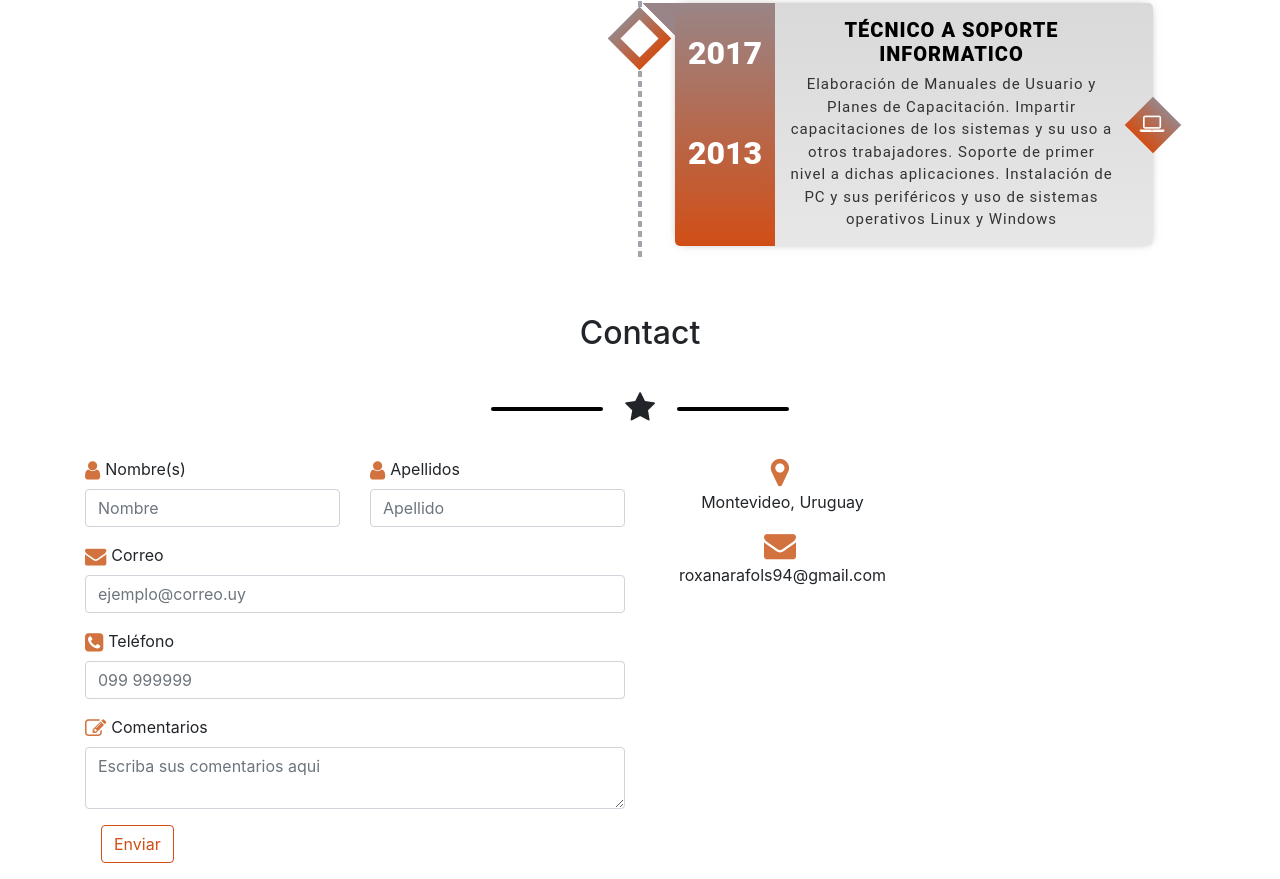
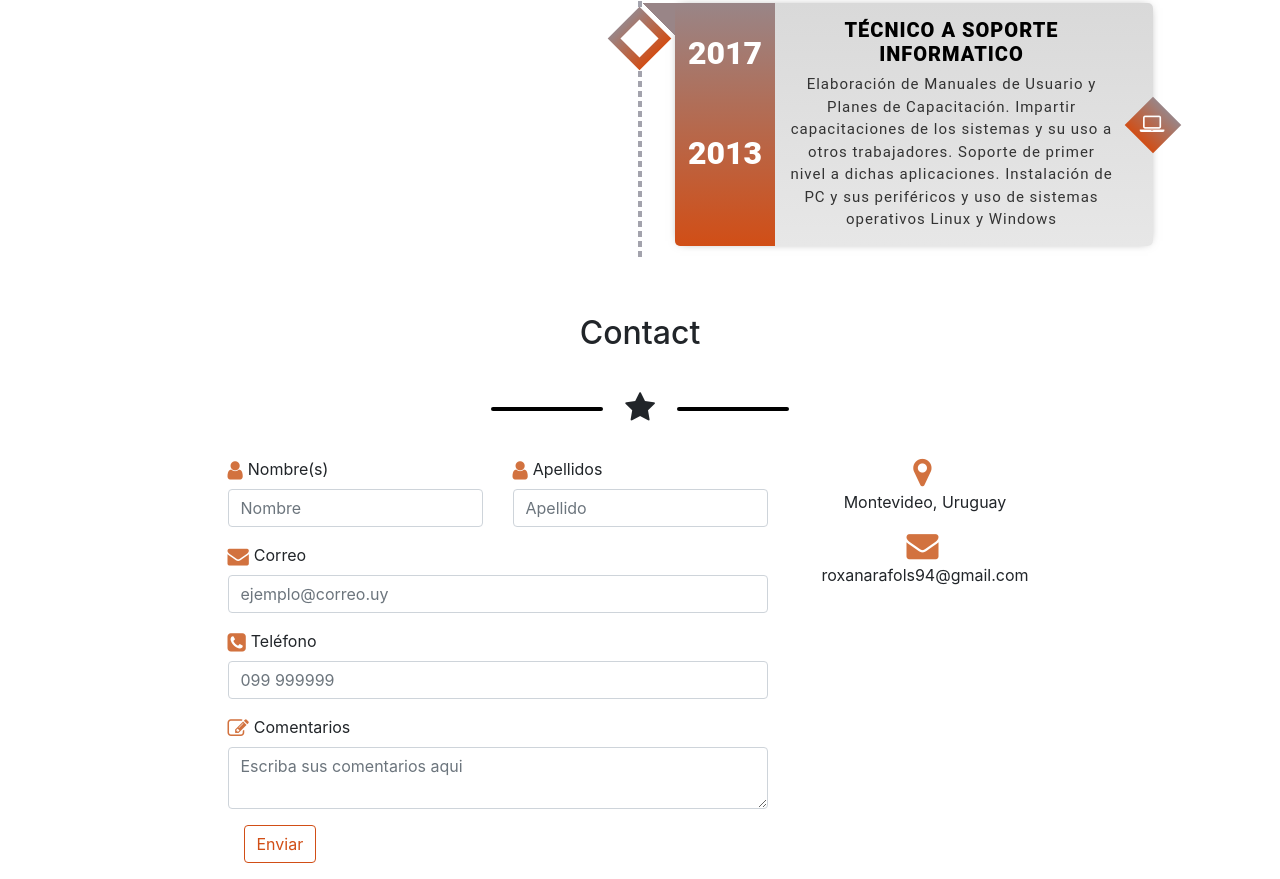
Before and after one commit to RRMoreno/portfolio, a website: page index.html in a window 1280 px wide. Shown: the part 2212-3091 px from the top of the page. Drawn offline with nearby package versions, Linux system fonts and the light colour scheme.

Commit message:
modificado section contact: centrado

```diff
--- a/scss/style.scss
+++ b/scss/style.scss
@@ -275,6 +275,10 @@ li {
   }
 }
 
+.sectionContact{
+  justify-content: center;
+}
+
 @media screen and (max-width:767px){
   .main-timeline:before{
     left: 17px;
@@ -332,6 +336,7 @@ li {
 
 .sectionContact{
   padding-top: 2rem;
+
 }
 
 
```
Also changed, not shown: index.html (+1 -1 lines), css/styles.css.
